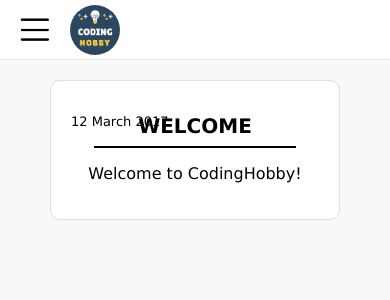
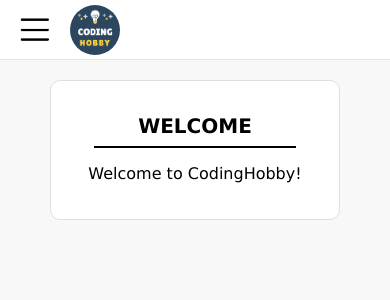
Before and after one commit to CodingHobby/codinghobby.github.io, a Jekyll site: the page built from articles.html, in a window 390 px wide. Shown: the top 300 px of the page. Built offline with Jekyll 4.4.1, drawn with Linux system fonts in a browser that asks for light colours.

Commit message:
Fixed Breaking date in Articles

```diff
--- a/_sass/3-sections/posts.sass
+++ b/_sass/3-sections/posts.sass
@@ -6,6 +6,8 @@
 		text-align: left
 		font-size: 13px
 		position: absolute
+		@media(max-width: 575px)
+			display: none
 
 .title
 	hr
```
